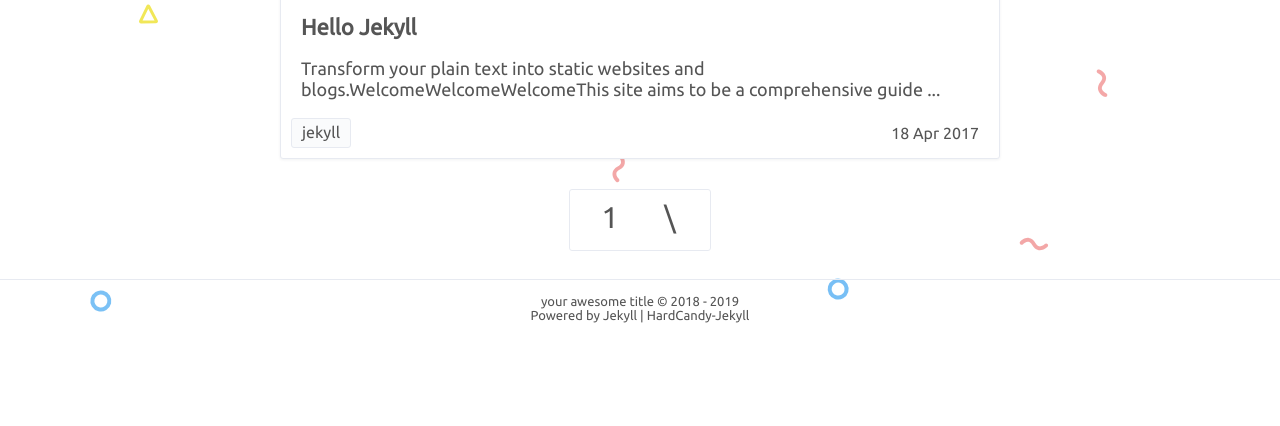
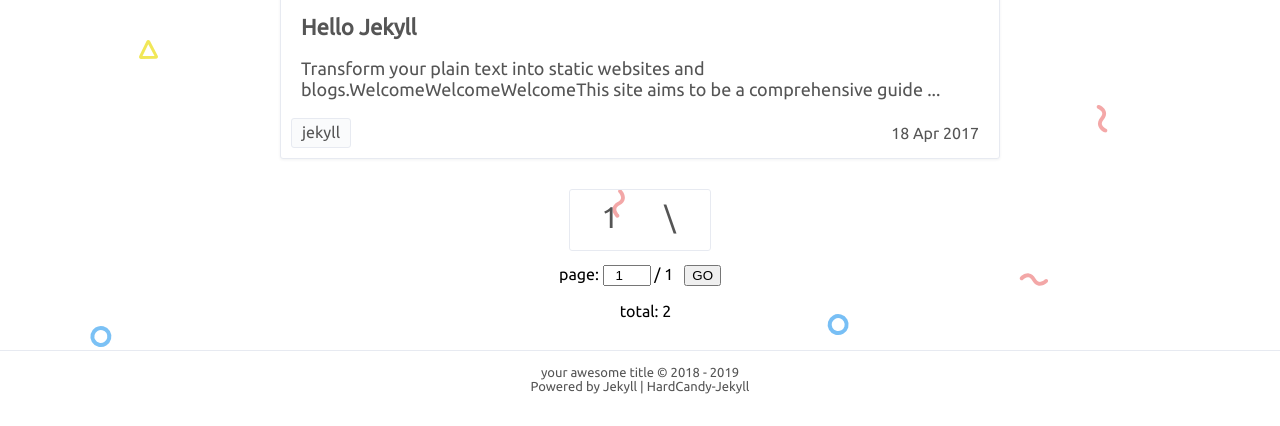
Before and after one commit to xukimseven/HardCandy-Jekyll, a Jekyll site: the page built from index.html, in a window 1280 px wide, cut to the strip 1314-1740 px from the top of the page. Built offline with Jekyll 4.4.1, drawn with Linux system fonts in a browser that asks for light colours; comment, search, counter and statistics services are not loaded; before the commit the page ends 1669 px from its top, so only the background shows below that.

Commit message:
增加选择页码功能

```diff
--- a/_includes/pageNav.html
+++ b/_includes/pageNav.html
@@ -1,3 +1,4 @@
+<div>
 <nav class="pagination">
   <div class="page-links">
     {% if paginator.page == 1 %}
@@ -28,3 +29,22 @@
   </div>
 
 </nav>
+<div class="page-nav">
+  <p>
+    <script type="text/javascript" src="/assets/js/page_nav.js"></script>
+    <form action="" method="GET" name="form">
+      page:
+      <input value="{{paginator.page}}" type="number" id="page_input" class="nav-input">
+      / {{paginator.total_pages}}
+      &nbsp;
+      <input value="GO" type="submit" onClick="pageGo({{paginator.total_pages}})">
+    </form>
+  </p>
+  <p>
+    <!-- page size: {{paginator.per_page}} -->
+    &nbsp;&nbsp;
+    total: {{paginator.total_posts}}
+  </p>
+</div>
+
+</div>
--- a/assets/css/style.css
+++ b/assets/css/style.css
@@ -308,6 +308,15 @@ a{
   background-color: #e7eaf1;
   -webkit-transition-duration: .5s;
           transition-duration: .5s;
+}
+.page-nav{
+  margin: 0 auto;
+  font-size: 16px;
+  text-align:center;
+}
+.nav-input{
+  width:40px;
+  text-align:center;
 }
 
 
--- /dev/null
+++ b/assets/js/page_nav.js
@@ -0,0 +1,14 @@
+function pageGo(total) {
+    var pageNum = document.getElementById("page_input").value;
+    pageNum = pageNum.replace(/\b(0+)/gi, "");
+    var action;
+    if (pageNum <= 1) {
+        action = "/";
+    } else {
+        if (pageNum > total) {
+            pageNum = total;
+        }
+        action = "/page" + pageNum;
+    }
+    document.form.action = action;
+}
```
